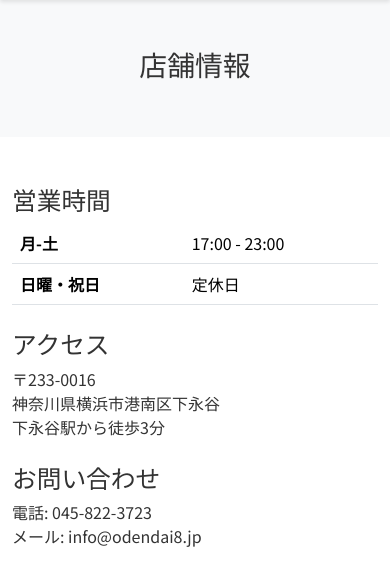
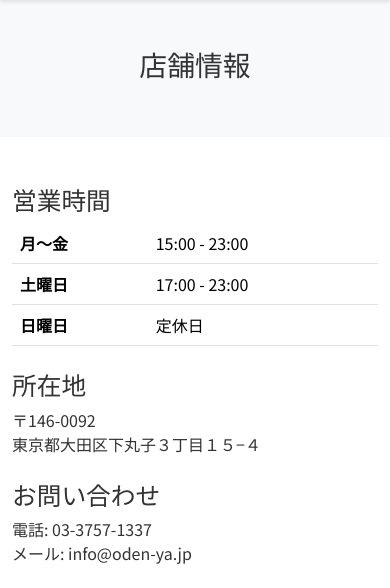
Before and after one commit to shotarok-xx/daihachi, a Flask app: page /store in a window 390 px wide. Shown: the part 62-650 px from the top of the page. Run offline with Flask 3, Linux system fonts and the light colour scheme.

Commit message:
Agent query: 店舗情報（営業時間、住所）は正しく更新されましたか？
Update store information (address, phone number, business hours, map).

Screenshot: https://storage.googleapis.com/screenshot-production-us-central1/b5b41d46-52fd-438d-9fff-679394ed4de6/fe737a0c-f342-43c8-8bda-ed6c08a9ec46.jpg

```diff
--- a/templates/base.html
+++ b/templates/base.html
@@ -55,11 +55,11 @@
             <div class="row">
                 <div class="col-md-4">
                     <h5>営業時間</h5>
-                    <p>月-土: 17:00 - 23:00<br>日曜定休</p>
+                    <p>月～金: 15:00 - 23:00<br>土: 17:00 - 23:00<br>日曜定休</p>
                 </div>
                 <div class="col-md-4">
                     <h5>連絡先</h5>
-                    <p>電話: 03-XXXX-XXXX<br>
+                    <p>電話: 03-3757-1337<br>
                     メール: info@oden-ya.jp</p>
                 </div>
                 <div class="col-md-4">
--- a/templates/store.html
+++ b/templates/store.html
@@ -14,26 +14,29 @@
                 <h2>営業時間</h2>
                 <table class="table">
                     <tr>
-                        <th>月-土</th>
+                        <th>月～金</th>
+                        <td>15:00 - 23:00</td>
+                    </tr>
+                    <tr>
+                        <th>土曜日</th>
                         <td>17:00 - 23:00</td>
                     </tr>
                     <tr>
-                        <th>日曜・祝日</th>
+                        <th>日曜日</th>
                         <td>定休日</td>
                     </tr>
                 </table>
 
-                <h2 class="mt-4">アクセス</h2>
+                <h2 class="mt-4">所在地</h2>
                 <p>
-                    〒233-0016<br>
-                    神奈川県横浜市港南区下永谷<br>
-                    下永谷駅から徒歩3分
+                    〒146-0092<br>
+                    東京都大田区下丸子３丁目１５−４
                 </p>
 
                 <h2 class="mt-4">お問い合わせ</h2>
                 <p>
-                    電話: 045-822-3723<br>
-                    メール: info@odendai8.jp
+                    電話: 03-3757-1337<br>
+                    メール: info@oden-ya.jp
                 </p>
             </div>
             <div class="col-md-6">
@@ -43,7 +46,7 @@
                         height="100%"
                         frameborder="0"
                         style="border:0"
-                        src="https://www.google.com/maps/embed?pb=!1m18!1m12!1m3!1d12990.859133169668!2d139.68282423491752!3d35.56954918876451!2m3!1f0!2f0!3f0!3m2!1i1024!2i768!4f13.1!3m3!1m2!1s0x60185fe499fd0001%3A0xccf3697c725296be!2z44GK44Gn44KT5Y-w5YWr!5e0!3m2!1sja!2sjp!4v1702640433649!5m2!1sja!2sjp"
+                        src="https://www.google.com/maps/embed?pb=!1m18!1m12!1m3!1d3245.5435744而8767!2d139.6856985!3d35.5777145!2m3!1f0!2f0!3f0!3m2!1i1024!2i768!4f13.1!3m3!1m2!1s0x6018f5c8b8b8b8b9%3A0x1b8b8b8b8b8b8b8b!2z5p2x5Lqs6YO95aSn55Sw5Yy65LiL5Li45a2Q77yT5LiB55uu77yR77yV4oiS77yU!5e0!3m2!1sja!2sjp!4v1621234567890!5m2!1sja!2sjp"
                         allowfullscreen>
                     </iframe>
                 </div>
```
